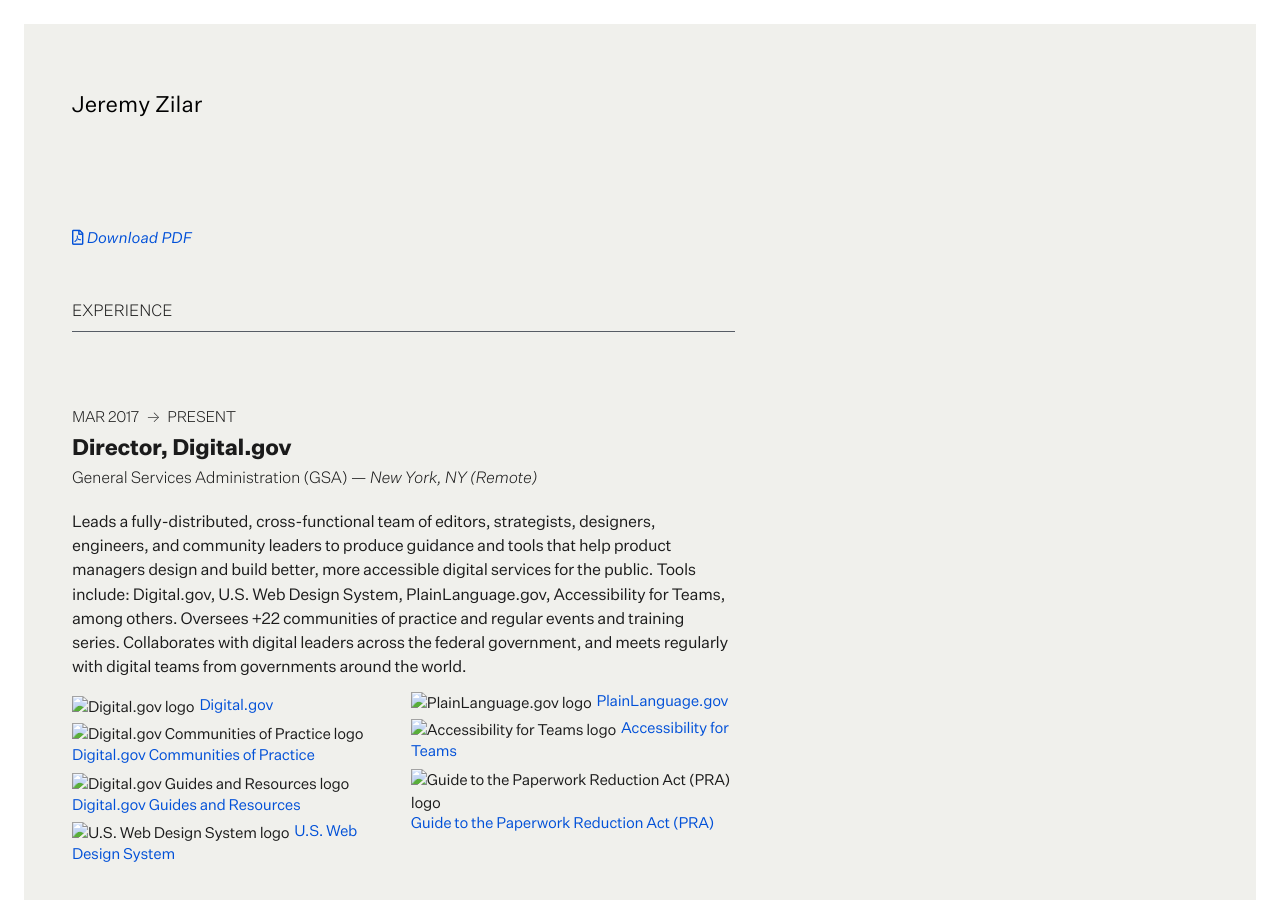
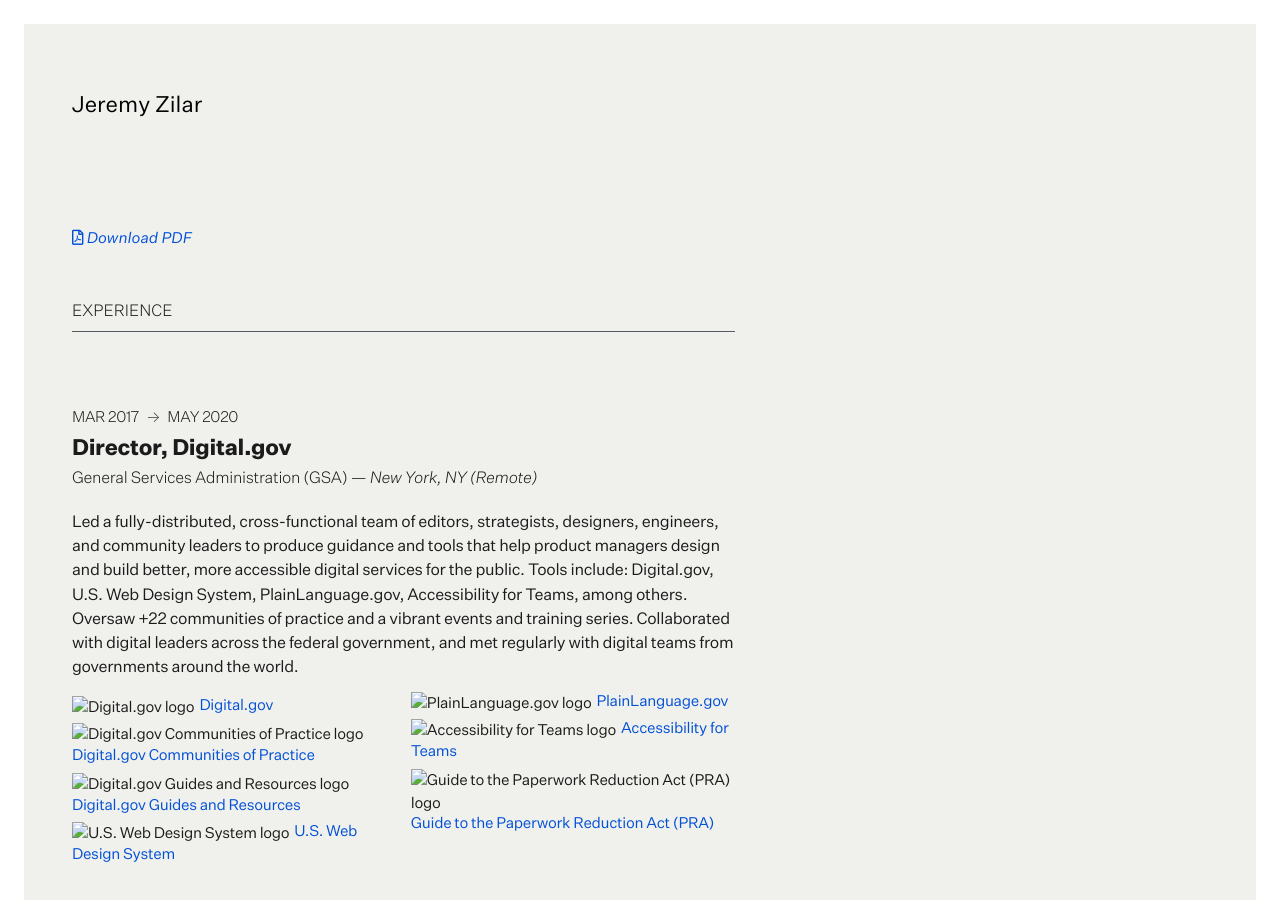
Before and after one commit to jeremyzilar/jeremyzilar.com, a Jekyll site: the page built from _pages/work/resume.md, in a window 1280 px wide and 900 px high. Built offline with Jekyll 4.4.1, drawn with Linux system fonts in a browser that asks for light colours; nearby versions of some CDN libraries.

Commit message:
updated resume

```diff
--- a/_data/work.yml
+++ b/_data/work.yml
@@ -3,10 +3,10 @@ experience:
     title: "Director, Digital.gov"
     company: "General Services Administration (GSA)"
     date_start: "Mar 2017"
-    date_end: "Present"
+    date_end: "May 2020"
     location: New York, NY (Remote)
     desc: |
-      Leads a fully-distributed, cross-functional team of editors, strategists, designers, engineers, and community leaders to produce guidance and tools that help product managers design and build better, more accessible digital services for the public. Tools include: Digital.gov, U.S. Web Design System, PlainLanguage.gov, Accessibility for Teams, among others. Oversees +22 communities of practice and regular events and training series. Collaborates with digital leaders across the federal government, and meets regularly with digital teams from governments around the world.
+      Led a fully-distributed, cross-functional team of editors, strategists, designers, engineers, and community leaders to produce guidance and tools that help product managers design and build better, more accessible digital services for the public. Tools include: Digital.gov, U.S. Web Design System, PlainLanguage.gov, Accessibility for Teams, among others. Oversaw +22 communities of practice and a vibrant events and training series. Collaborated with digital leaders across the federal government, and met regularly with digital teams from governments around the world.
     sites:
       https://digital.gov: Digital.gov
       https://digital.gov/communities: Digital.gov Communities of Practice
```
